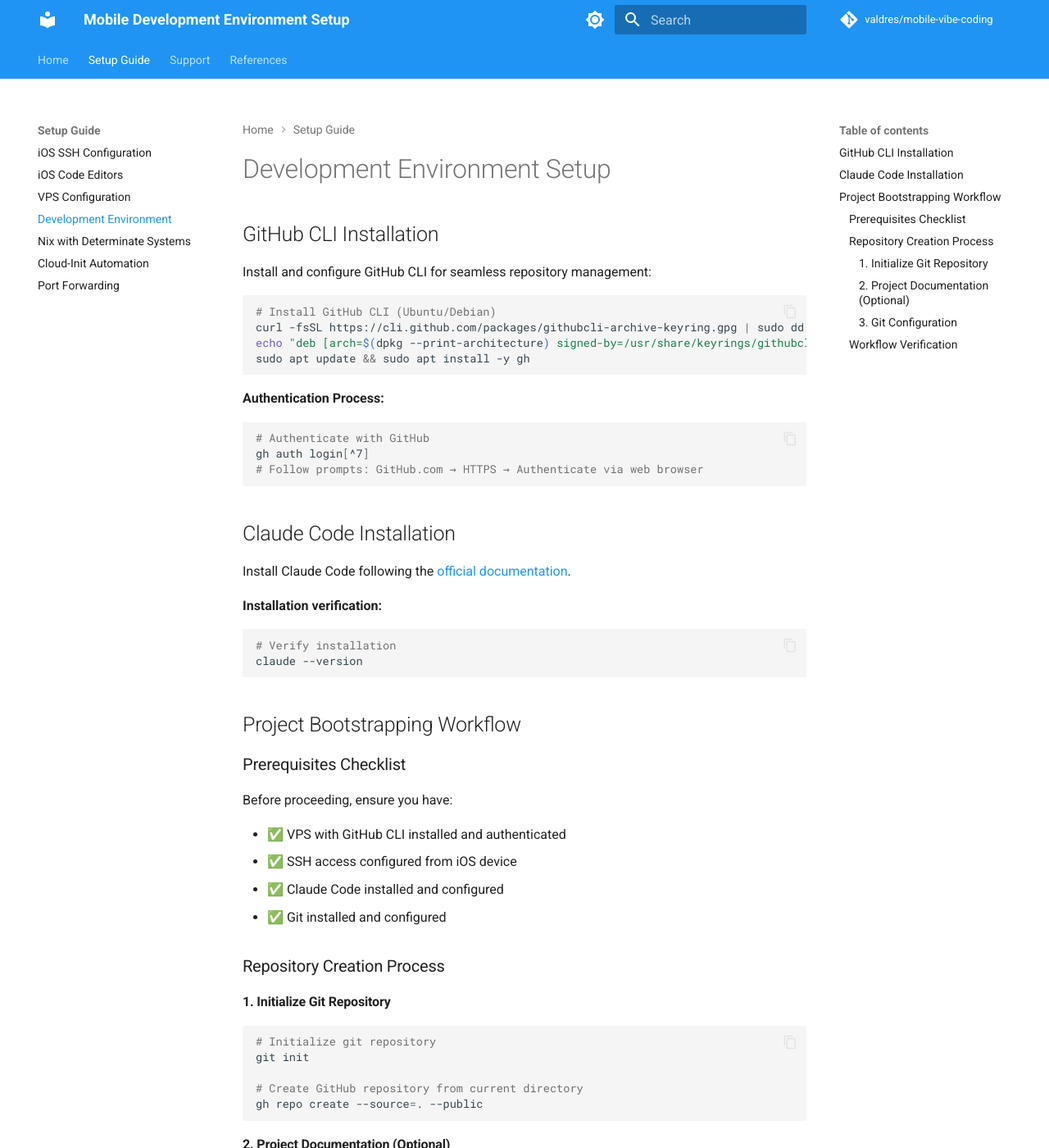
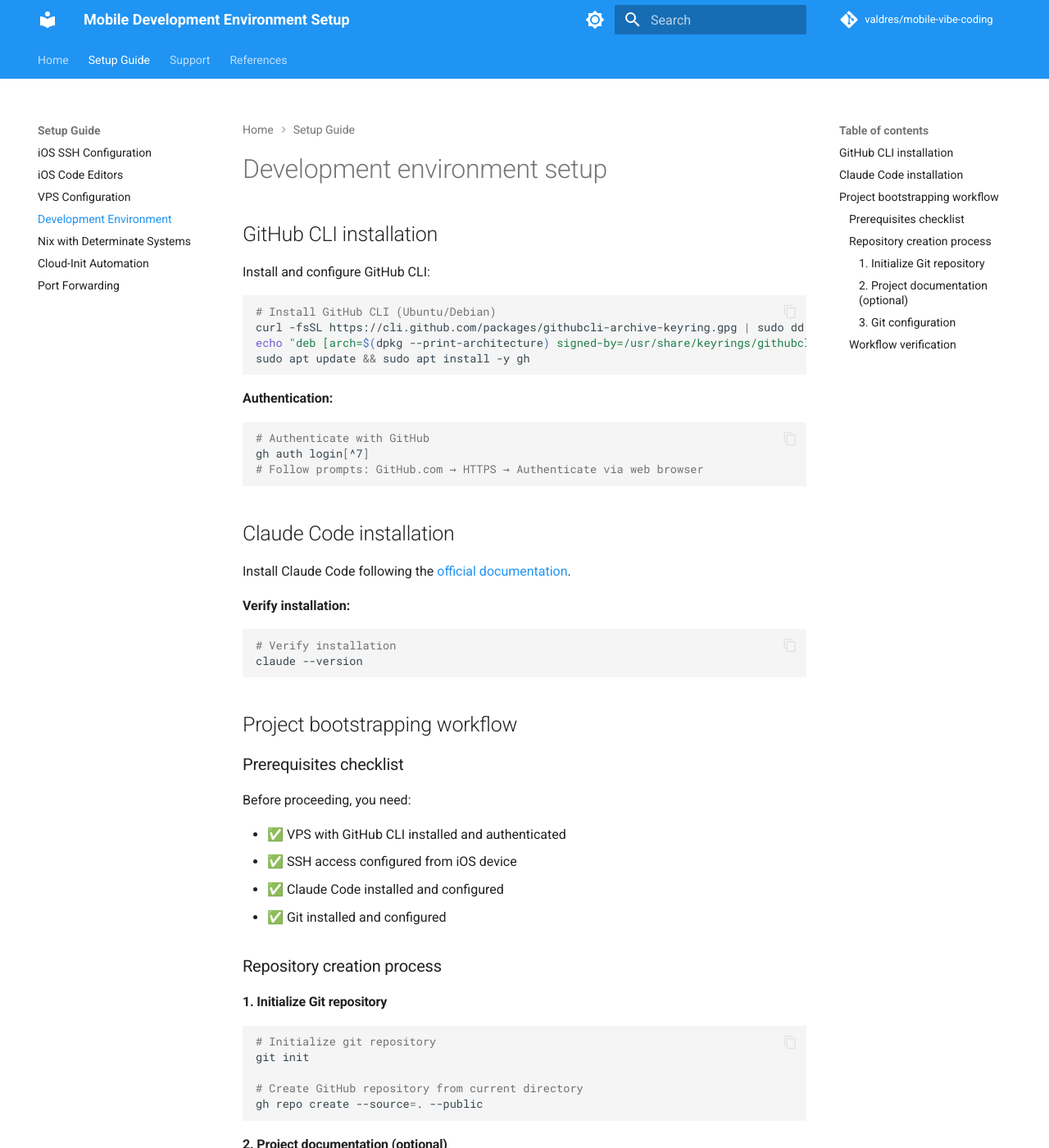
Before and after one commit to staticaland/mobile-vibe-coding, an MkDocs documentation site: the page built from docs/setup/dev-env.md, in a window 1280 px wide and 1400 px high. Shown: the whole window at 82% size. Built offline with MkDocs 1.6.1 and Material for MkDocs 9.7.7, drawn with Linux system fonts in a browser that asks for light colours; comment, search, counter and statistics services are not loaded; some of the changed text lies outside the part shown.

Commit message:
Apply clear writing principles to development environment setup documentation
🤖 Generated with [Claude Code](https://claude.ai/code)

Co-Authored-By: Claude <noreply@anthropic.com>

````diff
--- a/docs/setup/dev-env.md
+++ b/docs/setup/dev-env.md
@@ -1,8 +1,8 @@
-# Development Environment Setup
+# Development environment setup
 
-## GitHub CLI Installation
+## GitHub CLI installation
 
-Install and configure GitHub CLI for seamless repository management:
+Install and configure GitHub CLI:
 
 ```bash
 # Install GitHub CLI (Ubuntu/Debian)
@@ -11,7 +11,7 @@ echo "deb [arch=$(dpkg --print-architecture) signed-by=/usr/share/keyrings/githu
 sudo apt update && sudo apt install -y gh
 ```
 
-**Authentication Process:**
+**Authentication:**
 
 ```bash
 # Authenticate with GitHub
@@ -19,31 +19,31 @@ gh auth login[^7]
 # Follow prompts: GitHub.com → HTTPS → Authenticate via web browser
 ```
 
-## Claude Code Installation
+## Claude Code installation
 
 Install Claude Code following the [official documentation](https://docs.anthropic.com/en/docs/claude-code/overview).
 
-**Installation verification:**
+**Verify installation:**
 
 ```bash
 # Verify installation
 claude --version
 ```
 
-## Project Bootstrapping Workflow
+## Project bootstrapping workflow
 
-### Prerequisites Checklist
+### Prerequisites checklist
 
-Before proceeding, ensure you have:
+Before proceeding, you need:
 
 - ✅ VPS with GitHub CLI installed and authenticated
 - ✅ SSH access configured from iOS device
 - ✅ Claude Code installed and configured
 - ✅ Git installed and configured
 
-### Repository Creation Process
+### Repository creation process
 
-#### 1. Initialize Git Repository
+#### 1. Initialize Git repository
 
 ```bash
 # Initialize git repository
@@ -53,7 +53,7 @@ git init
 gh repo create --source=. --public
 ```
 
-#### 2. Project Documentation (Optional)
+#### 2. Project documentation (optional)
 
 ```bash
 # Create basic README file
@@ -62,7 +62,7 @@ echo "" >> README.md
 echo "Project description goes here." >> README.md
 ```
 
-#### 3. Git Configuration
+#### 3. Git configuration
 
 ```bash
 # Configure git authentication with GitHub
@@ -76,7 +76,7 @@ git config --global user.email "$(gh api user --jq .email)"
 gh repo set-default owner/repo-name
 ```
 
-### Workflow Verification
+### Workflow verification
 
 Test your setup with these commands:
 
````
